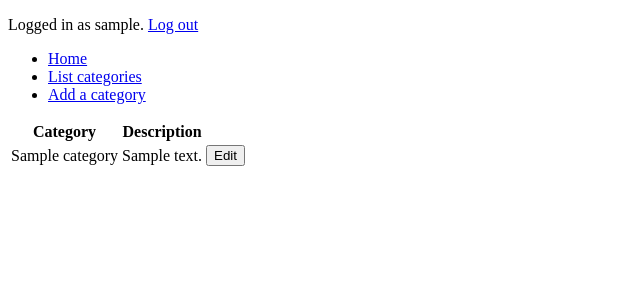
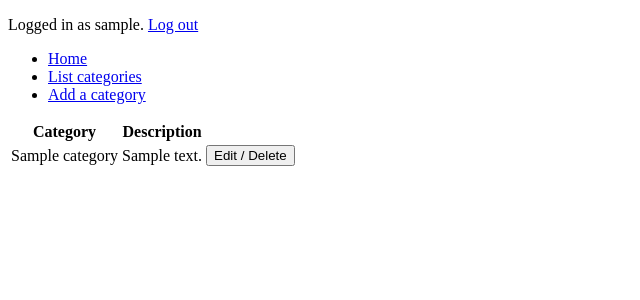
Before and after one commit to CrescentKohana/keiji, a Flask app: page /categories in a window 1280 px wide. Shown: the top 300 px of the page, without its empty margins (0-640 px from the left). Run offline with Flask 2, Linux system fonts and the light colour scheme; a user stored in the database is signed in; tables that the repository leaves empty hold one stand-in row (values such as "Sample post").

Commit message:
Lisätty kategorioiden poisto-toiminto ja varmistettu, että käyttäjät voivat poistaa/muokata vain omia kategorioitaan myös POST-pyynnön tasolla

```diff
--- a/application/categories/views.py
+++ b/application/categories/views.py
@@ -7,8 +7,12 @@ from application.categories.forms import CategoryForm
 
 
 @app.route("/categories", methods=["GET"])
+@login_required
 def categories_index():
-    return render_template("categories/list.html", categories=Category.query.all())
+    return render_template(
+        "categories/list.html",
+        categories=Category.query.filter(Category.account_id == current_user.id)
+    )
 
 
 @app.route("/categories/new/")
@@ -17,15 +21,28 @@ def categories_form():
     return render_template("categories/new.html", form=CategoryForm())
 
 
-@app.route("/categories/<category_id>/", methods=["POST"])
+@app.route("/categories/<category_id>/edit", methods=["POST"])
 @login_required
 def categories_edit(category_id):
-    form = CategoryForm(request.form)
-    c = Category.query.get(category_id)
+    if Category.query.filter_by(id=category_id).first().account_id == current_user.id:
+        form = CategoryForm(request.form)
+        c = Category.query.get(category_id)
 
-    c.name = form.name.data
-    c.description = form.description.data
-    db.session().commit()
+        c.name = form.name.data
+        c.description = form.description.data
+        db.session().commit()
+
+    return redirect(url_for("categories_index"))
+
+
+@app.route("/categories/<category_id>/delete", methods=["POST"])
+@login_required
+def categories_delete(category_id):
+    if Category.query.filter_by(id=category_id).first().account_id == current_user.id:
+        c = Category.query.get(category_id)
+
+        db.session.delete(c)
+        db.session().commit()
 
     return redirect(url_for("categories_index"))
 
--- a/application/templates/categories/list.html
+++ b/application/templates/categories/list.html
@@ -11,7 +11,7 @@
     <tr>
       <td>{{ category.name }}</td>
       <td>{{ category.description }}</td>
-      <td><button onclick="show_edit({{ category.id }})">Edit</button></td>
+      <td><button onclick="show_edit({{ category.id }})">Edit / Delete</button></td>
       <td>
         <div style="display: none" id="edit-{{ category.id }}">
           <form method="POST" action="{{ url_for('categories_edit', category_id=category.id) }}">
@@ -20,6 +20,9 @@
               <input type="text" name="description" value="{{category.description}}"/>
             </label>
             <input type="submit" value="Save"/>
+          </form>
+          <form method="POST" action="{{ url_for('categories_delete', category_id=category.id) }}">
+            <input type="submit" value="Delete"/>
           </form>
         </div>
       </td>
@@ -36,5 +39,5 @@
                 e.style.display = "none";
             }
         }
-    </script>
+      </script>
 {% endblock %}
```
